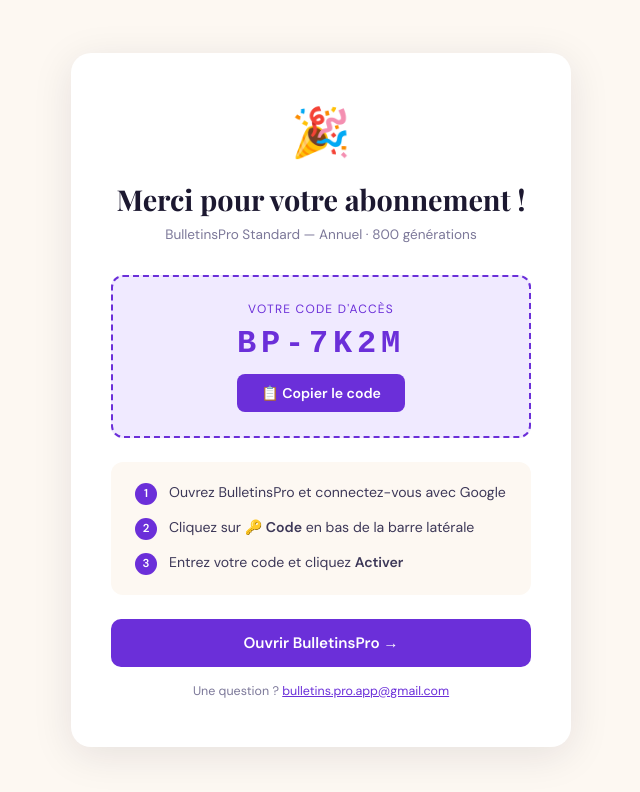
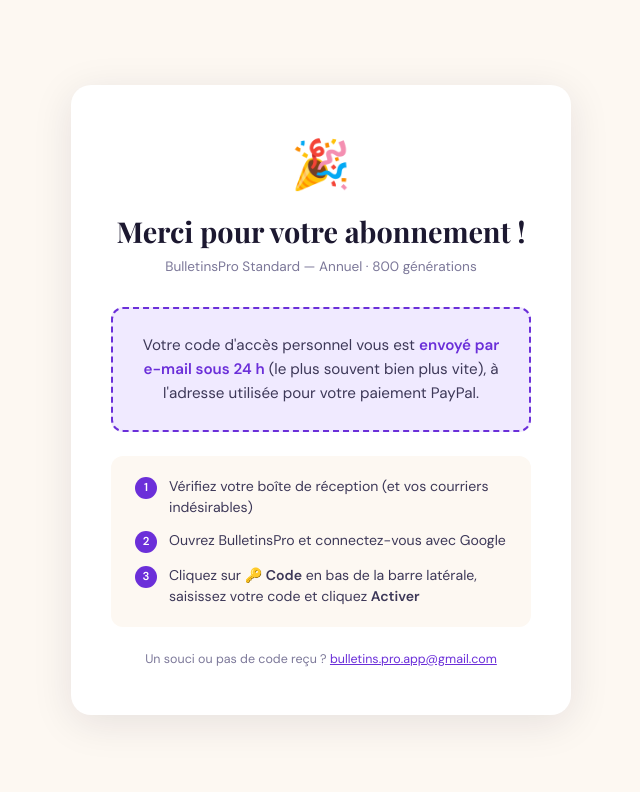
Before and after one commit to Bulletinspro/bulletinspro.github.io, a plain HTML site: page merci-std-an.html in a window 1280 px wide. Shown: the whole page, without its empty margins (319-959 px from the left). Drawn offline with nearby package versions, Linux system fonts and the light colour scheme.

Commit message:
Update merci-std-an.html

```diff
--- a/merci-std-an.html
+++ b/merci-std-an.html
@@ -4,6 +4,7 @@
   <meta charset="UTF-8">
   <meta name="viewport" content="width=device-width, initial-scale=1.0">
   <title>Merci — BulletinsPro Standard Annuel</title>
+<meta name="robots" content="noindex, nofollow">
   <link href="https://fonts.googleapis.com/css2?family=Playfair+Display:wght@700&family=DM+Sans:wght@400;500;600&display=swap" rel="stylesheet">
   <style>
     *{box-sizing:border-box;margin:0;padding:0;}
@@ -12,17 +13,12 @@
     .check{font-size:3rem;margin-bottom:16px;}
     h1{font-family:'Playfair Display',serif;font-size:1.8rem;color:#1c1830;margin-bottom:8px;}
     .plan{font-size:.85rem;color:#7c7899;margin-bottom:32px;}
-    .code-box{background:#f0eaff;border:2px dashed #6B2FD9;border-radius:12px;padding:24px;margin-bottom:24px;}
-    .code-label{font-size:.75rem;font-family:'DM Sans',monospace;text-transform:uppercase;letter-spacing:.1em;color:#6B2FD9;margin-bottom:8px;}
-    .code{font-size:2rem;font-weight:700;color:#6B2FD9;letter-spacing:.15em;font-family:monospace;}
-    .copy-btn{background:#6B2FD9;color:#fff;border:none;border-radius:8px;padding:10px 24px;font-size:.88rem;font-weight:600;cursor:pointer;margin-top:12px;font-family:'DM Sans',sans-serif;transition:background .15s;}
-    .copy-btn:hover{background:#5520b0;}
+    .info-box{background:#f0eaff;border:2px dashed #6B2FD9;border-radius:12px;padding:24px;margin-bottom:24px;font-size:.95rem;color:#3d3858;line-height:1.6;}
+    .info-box strong{color:#6B2FD9;}
     .steps{text-align:left;background:#fdf8f2;border-radius:12px;padding:20px 24px;margin-bottom:24px;}
     .step{display:flex;gap:12px;align-items:flex-start;margin-bottom:12px;font-size:.88rem;color:#3d3858;line-height:1.5;}
     .step:last-child{margin-bottom:0;}
     .step-num{background:#6B2FD9;color:#fff;border-radius:50%;width:22px;height:22px;display:flex;align-items:center;justify-content:center;font-size:.72rem;font-weight:700;flex-shrink:0;margin-top:1px;}
-    .cta{display:block;background:#6B2FD9;color:#fff;text-decoration:none;border-radius:10px;padding:14px 24px;font-weight:600;font-size:.95rem;margin-bottom:16px;transition:background .15s;}
-    .cta:hover{background:#5520b0;}
     .contact{font-size:.78rem;color:#7c7899;}
     .contact a{color:#6B2FD9;}
   </style>
@@ -33,29 +29,17 @@
   <h1>Merci pour votre abonnement !</h1>
   <div class="plan">BulletinsPro Standard — Annuel · 800 générations</div>
 
-  <div class="code-box">
-    <div class="code-label">Votre code d'accès</div>
-    <div class="code" id="code">BP-7K2M</div>
-    <button class="copy-btn" onclick="copyCode()">📋 Copier le code</button>
+  <div class="info-box">
+    Votre code d'accès personnel vous est <strong>envoyé par e-mail sous 24 h</strong> (le plus souvent bien plus vite), à l'adresse utilisée pour votre paiement PayPal.
   </div>
 
   <div class="steps">
-    <div class="step"><div class="step-num">1</div><div>Ouvrez BulletinsPro et connectez-vous avec Google</div></div>
-    <div class="step"><div class="step-num">2</div><div>Cliquez sur <strong>🔑 Code</strong> en bas de la barre latérale</div></div>
-    <div class="step"><div class="step-num">3</div><div>Entrez votre code et cliquez <strong>Activer</strong></div></div>
+    <div class="step"><div class="step-num">1</div><div>Vérifiez votre boîte de réception (et vos courriers indésirables)</div></div>
+    <div class="step"><div class="step-num">2</div><div>Ouvrez BulletinsPro et connectez-vous avec Google</div></div>
+    <div class="step"><div class="step-num">3</div><div>Cliquez sur <strong>🔑 Code</strong> en bas de la barre latérale, saisissez votre code et cliquez <strong>Activer</strong></div></div>
   </div>
 
-  <a href="https://bulletinspro.github.io/bulletinspro" class="cta">Ouvrir BulletinsPro →</a>
-  <div class="contact">Une question ? <a href="mailto:bulletins.pro.app@gmail.com">bulletins.pro.app@gmail.com</a></div>
+  <div class="contact">Un souci ou pas de code reçu ? <a href="mailto:bulletins.pro.app@gmail.com">bulletins.pro.app@gmail.com</a></div>
 </div>
-<script>
-function copyCode(){
-  navigator.clipboard.writeText('BP-7K2M').then(()=>{
-    const btn=document.querySelector('.copy-btn');
-    btn.textContent='✓ Copié !';
-    setTimeout(()=>btn.textContent='📋 Copier le code',2000);
-  });
-}
-</script>
 </body>
 </html>
```
